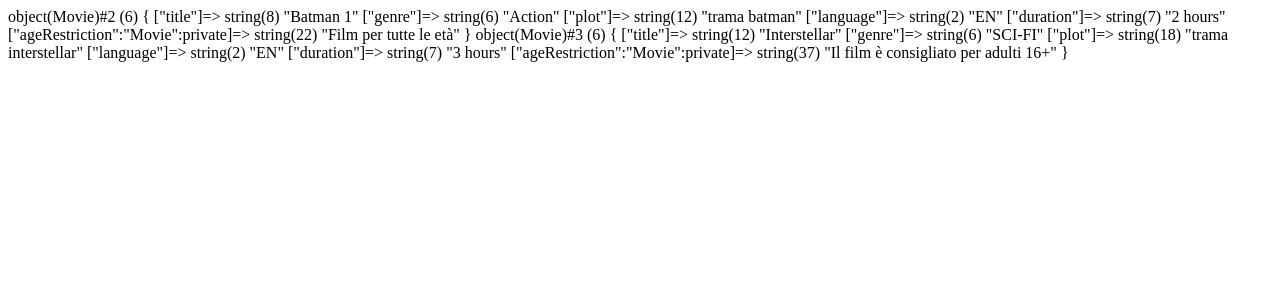
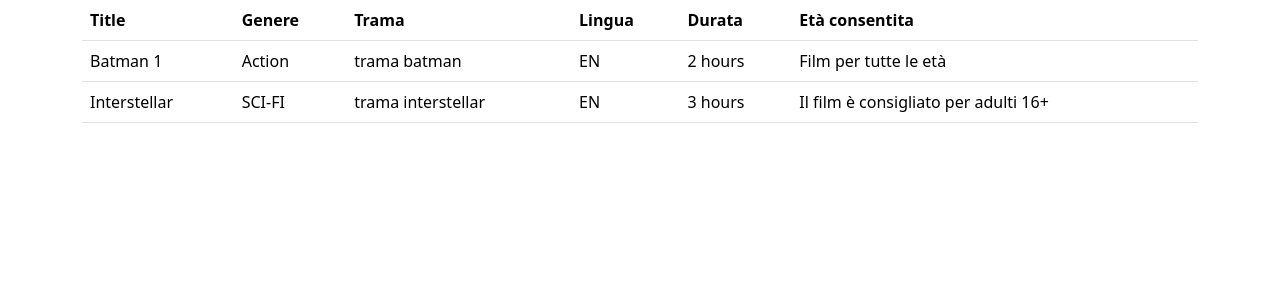
Before and after one commit to Eduard-Condurache/php-oop-1, a PHP site: page / in a window 1280 px wide. Shown: the top 300 px of the page. Run offline with PHP 8.4, Linux system fonts and the light colour scheme.

Commit message:
Stampato in pagina tramite una tabella i dati.

```diff
--- a/index.php
+++ b/index.php
@@ -58,5 +58,53 @@ $interstellar = new Movie(
 
 $interstellar->setAgeRestriction(16);
 
-var_dump($batman);
-var_dump($interstellar);
+
+?>
+
+<!DOCTYPE html>
+<html lang="en">
+<head>
+    <meta charset="UTF-8">
+    <meta name="viewport" content="width=device-width, initial-scale=1.0">
+    <title>OOP1</title>
+
+    <!-- BOOTSTRAP -->
+    <link href="https://cdn.jsdelivr.net/npm/bootstrap@5.3.3/dist/css/bootstrap.min.css" rel="stylesheet" integrity="sha384-QWTKZyjpPEjISv5WaRU9OFeRpok6YctnYmDr5pNlyT2bRjXh0JMhjY6hW+ALEwIH" crossorigin="anonymous">
+</head>
+<body>
+    <main>
+        <div class="container">
+        <table class="table">
+            <thead>
+                <tr>
+                    <th scope="col">Title</th>
+                    <th scope="col">Genere</th>
+                    <th scope="col">Trama</th>
+                    <th scope="col">Lingua</th>
+                    <th scope="col">Durata</th>
+                    <th scope="col">Età consentita</th>
+                </tr>
+            </thead>
+            <tbody>
+                <tr>
+                    <td><?php echo $batman->title ?></td>
+                    <td><?php echo $batman->genre ?></td>
+                    <td><?php echo $batman->plot ?></td>
+                    <td><?php echo $batman->language ?></td>
+                    <td><?php echo $batman->duration ?></td>
+                    <td><?php echo $batman->getAgeRestriciton() ?></td>
+                </tr>
+                <tr>
+                    <td><?php echo $interstellar->title ?></td>
+                    <td><?php echo $interstellar->genre ?></td>
+                    <td><?php echo $interstellar->plot ?></td>
+                    <td><?php echo $interstellar->language ?></td>
+                    <td><?php echo $interstellar->duration ?></td>
+                    <td><?php echo $interstellar->getAgeRestriciton() ?></td>
+                </tr>
+            </tbody>
+        </table>
+        </div>
+    </main>
+</body>
+</html>
```
